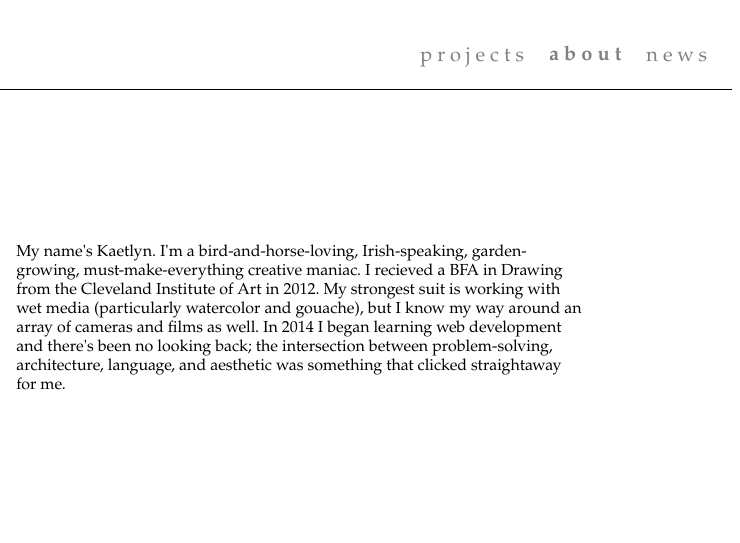
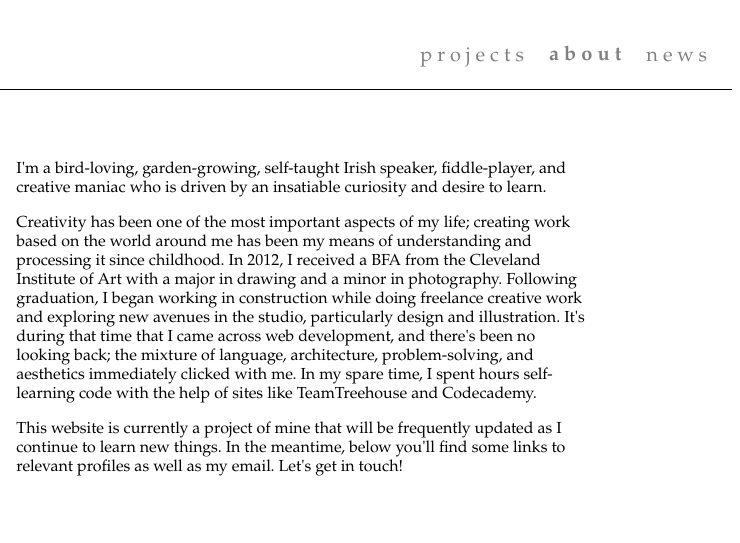
Before and after one commit to kmccafferty/portfolio, a plain HTML site: page about.html in a window 1280 px wide. Shown: the top 543 px of the page, 540-1280 px from the left. Drawn offline with nearby package versions, Linux system fonts and the light colour scheme.

Commit message:
updated bio

```diff
--- a/about.html
+++ b/about.html
@@ -25,7 +25,12 @@
     <img id="profile_pic" src="img/profile.png">
   </div>
   <div id="about_p"
-     <p>My name's Kaetlyn. I'm a bird-and-horse-loving, Irish-speaking, garden-growing, must-make-everything creative maniac. I recieved a BFA in Drawing from the Cleveland Institute of Art in 2012. My strongest suit is working with wet media (particularly watercolor and gouache), but I know my way around an array of cameras and films as well. In 2014 I began learning web development and there's been no looking back; the intersection between problem-solving, architecture, language, and aesthetic was something that clicked straightaway for me.</p>
+     <p>I&#39;m a bird-loving, garden-growing, self-taught Irish speaker, fiddle-player, and creative maniac who is driven by an insatiable curiosity and desire to learn.</p>
+
+      <p>Creativity has been one of the most important aspects of my life; creating work based on the world around me has been my means of understanding and processing it since childhood. In 2012, I received a BFA from the Cleveland Institute of Art with a major in drawing and a minor in photography. Following graduation, I began working in construction while doing freelance creative work and exploring new avenues in the studio, particularly design and illustration. It&#39;s during that time that I came across web development, and there&#39;s been no looking back; the mixture of language, architecture, problem-solving, and aesthetics immediately clicked with me. In my spare time, I spent hours self-learning code with the help of sites like TeamTreehouse and Codecademy.
+      </p>
+
+      <p>This website is currently a project of mine that will be frequently updated as I continue to learn new things. In the meantime, below you&#39;ll find some links to relevant profiles as well as my email. Let&#39;s get in touch!</p>
   </div>
 </div>
 
```
